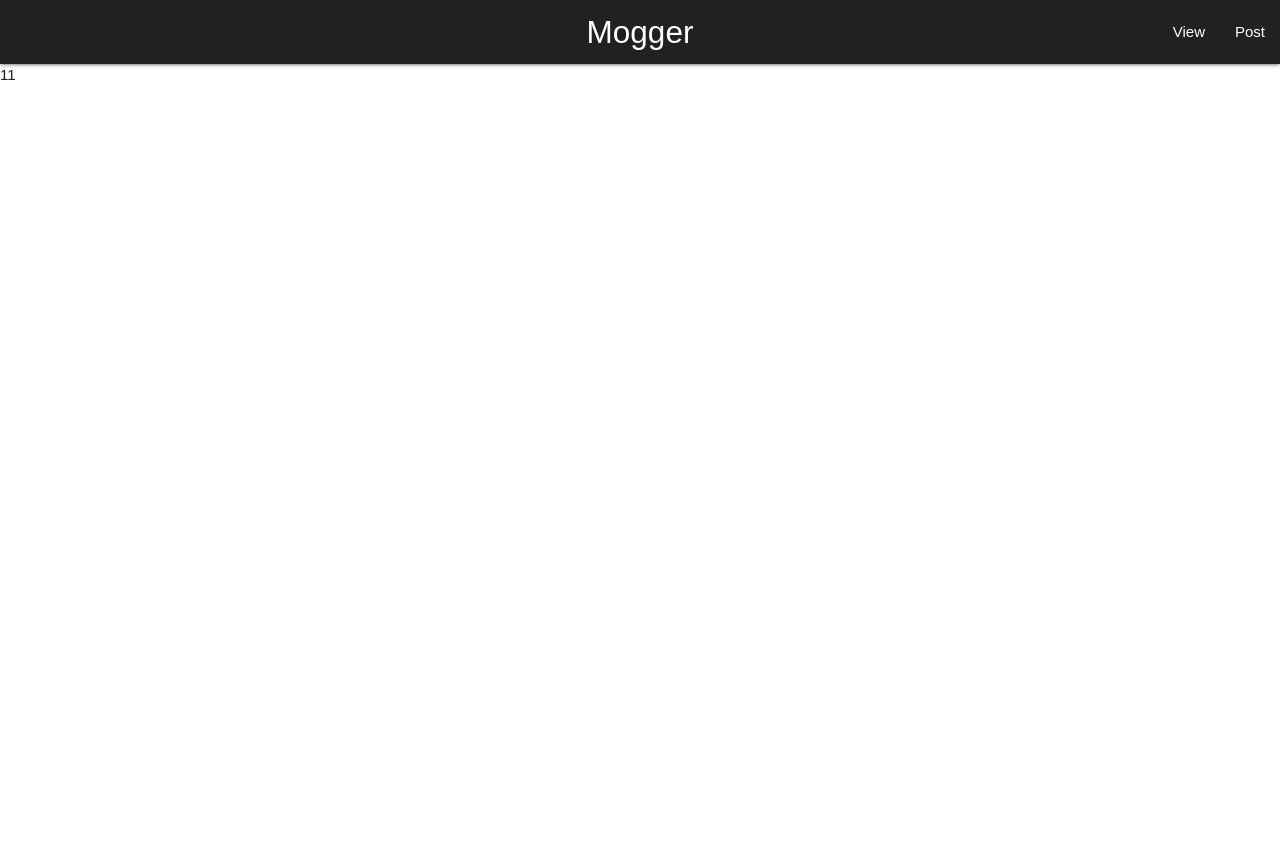
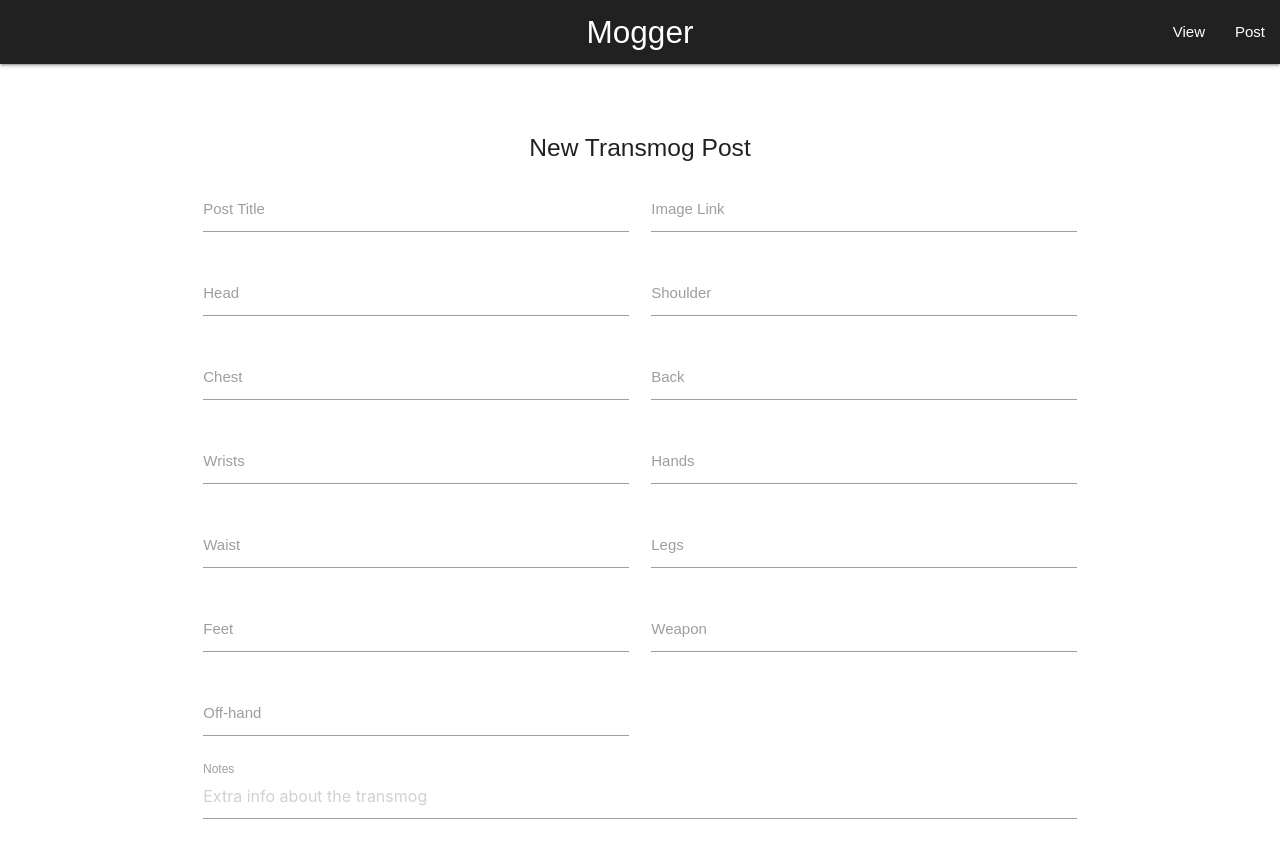
Before and after one commit to Danex2/mogger, a React (Create React App) app in the folder mogger-front/: page /post in a window 1280 px wide. Shown: the top 858 px of the page. Before the commit the page ends 800 px from the top, so only its background shows below. Built offline with nearby package versions, Linux system fonts and the light colour scheme.

Commit message:
added post form

```diff
--- a/mogger-front/src/App.css
+++ b/mogger-front/src/App.css
@@ -47,3 +47,7 @@ img{
    object-fit: scale-down;
 
 }
+
+.form-container {
+  margin-top: 70px;
+}
--- a/mogger-front/src/components/Post.js
+++ b/mogger-front/src/components/Post.js
@@ -54,7 +54,8 @@ class Post extends Component {
   };
 
   handleChange = e => {
-    this.setState({ [e.target.name]: e.target.value });
+    this.setState({ [e.target.id]: e.target.value });
+    console.log(this.state);
   };
 
   handleArmorChange = e => {
@@ -68,7 +69,141 @@ class Post extends Component {
   };
 
   render() {
-    return <div>11</div>;
+    return (
+      <div className="row container form-container">
+        <h5 className="center-align">New Transmog Post</h5>
+        <form className="col s12">
+          <div className="row">
+            <div className="input-field col s6">
+              <input
+                id="title"
+                type="text"
+                autoComplete="off"
+                onChange={this.handleChange}
+              />
+              <label htmlFor="title">Post Title</label>
+            </div>
+            <div className="input-field col s6">
+              <input
+                id="image"
+                type="text"
+                autoComplete="off"
+                onChange={this.handleChange}
+              />
+              <label htmlFor="imgLink">Image Link</label>
+            </div>
+            <div className="input-field col s6">
+              <input
+                id="head"
+                type="text"
+                autoComplete="off"
+                onChange={this.handleChange}
+              />
+              <label htmlFor="head">Head</label>
+            </div>
+            <div className="input-field col s6">
+              <input
+                id="shoulder"
+                type="text"
+                autoComplete="off"
+                onChange={this.handleChange}
+              />
+              <label htmlFor="shoulder">Shoulder</label>
+            </div>
+            <div className="input-field col s6">
+              <input
+                id="chest"
+                type="text"
+                autoComplete="off"
+                onChange={this.handleChange}
+              />
+              <label htmlFor="chest">Chest</label>
+            </div>
+            <div className="input-field col s6">
+              <input
+                id="back"
+                type="text"
+                autoComplete="off"
+                onChange={this.handleChange}
+              />
+              <label htmlFor="back">Back</label>
+            </div>
+            <div className="input-field col s6">
+              <input
+                id="wrists"
+                type="text"
+                autoComplete="off"
+                onChange={this.handleChange}
+              />
+              <label htmlFor="wrists">Wrists</label>
+            </div>
+            <div className="input-field col s6">
+              <input
+                id="hands"
+                type="text"
+                autoComplete="off"
+                onChange={this.handleChange}
+              />
+              <label htmlFor="hands">Hands</label>
+            </div>
+            <div className="input-field col s6">
+              <input
+                id="waist"
+                type="text"
+                autoComplete="off"
+                onChange={this.handleChange}
+              />
+              <label htmlFor="waist">Waist</label>
+            </div>
+            <div className="input-field col s6">
+              <input
+                id="legs"
+                type="text"
+                autoComplete="off"
+                onChange={this.handleChange}
+              />
+              <label htmlFor="legs">Legs</label>
+            </div>
+            <div className="input-field col s6">
+              <input
+                id="feet"
+                type="text"
+                autoComplete="off"
+                onChange={this.handleChange}
+              />
+              <label htmlFor="feet">Feet</label>
+            </div>
+            <div className="input-field col s6">
+              <input
+                id="weapon"
+                type="text"
+                autoComplete="off"
+                onChange={this.handleChange}
+              />
+              <label htmlFor="weapon">Weapon</label>
+            </div>
+            <div className="input-field col s6">
+              <input
+                id="offhand"
+                type="text"
+                autoComplete="off"
+                onChange={this.handleChange}
+              />
+              <label htmlFor="weapon2">Off-hand</label>
+            </div>
+            <div className="input-field col s12">
+              <textarea
+                id="notes"
+                className="materialize-textarea"
+                placeholder="Extra info about the transmog"
+                onChange={this.handleChange}
+              />
+              <label htmlFor="notes">Notes</label>
+            </div>
+          </div>
+        </form>
+      </div>
+    );
   }
 }
 
```
